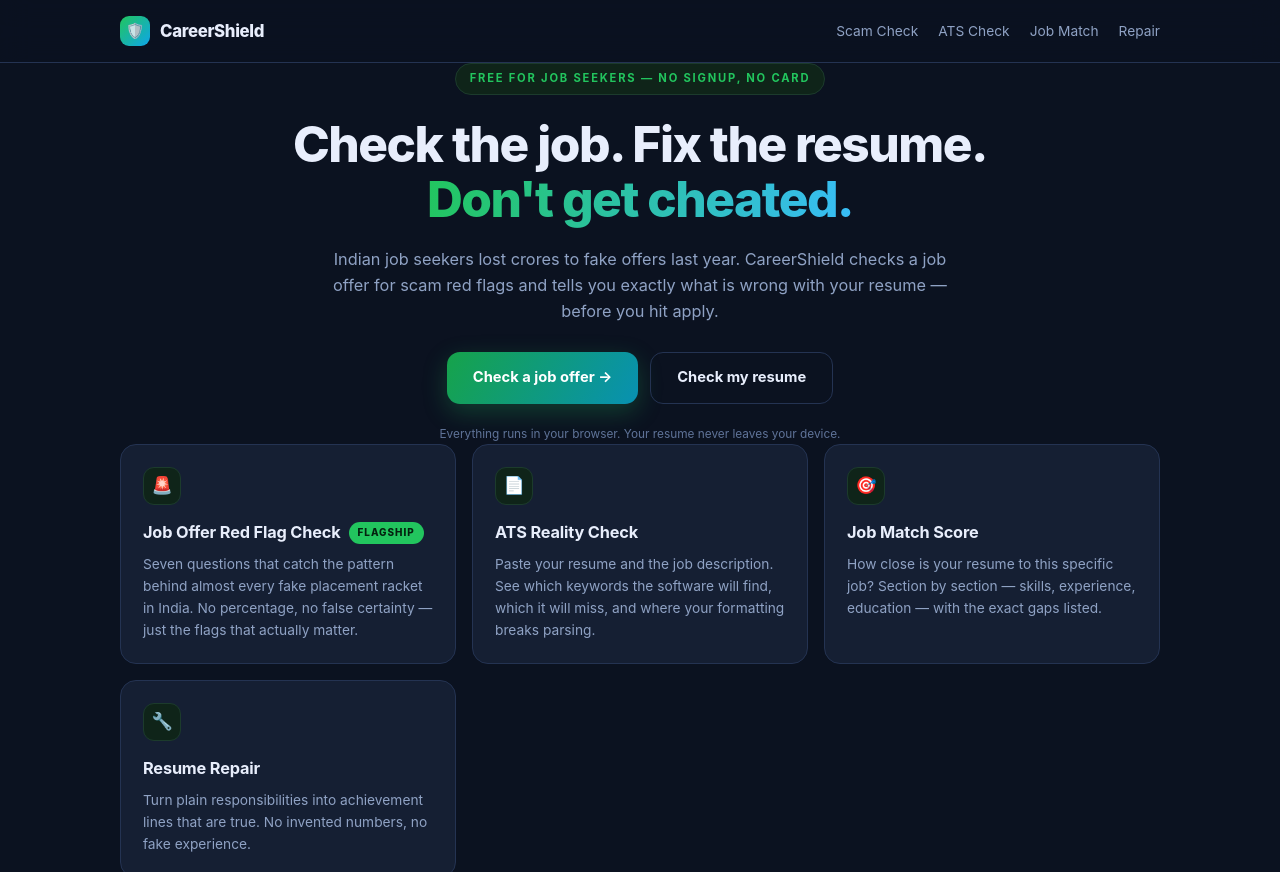
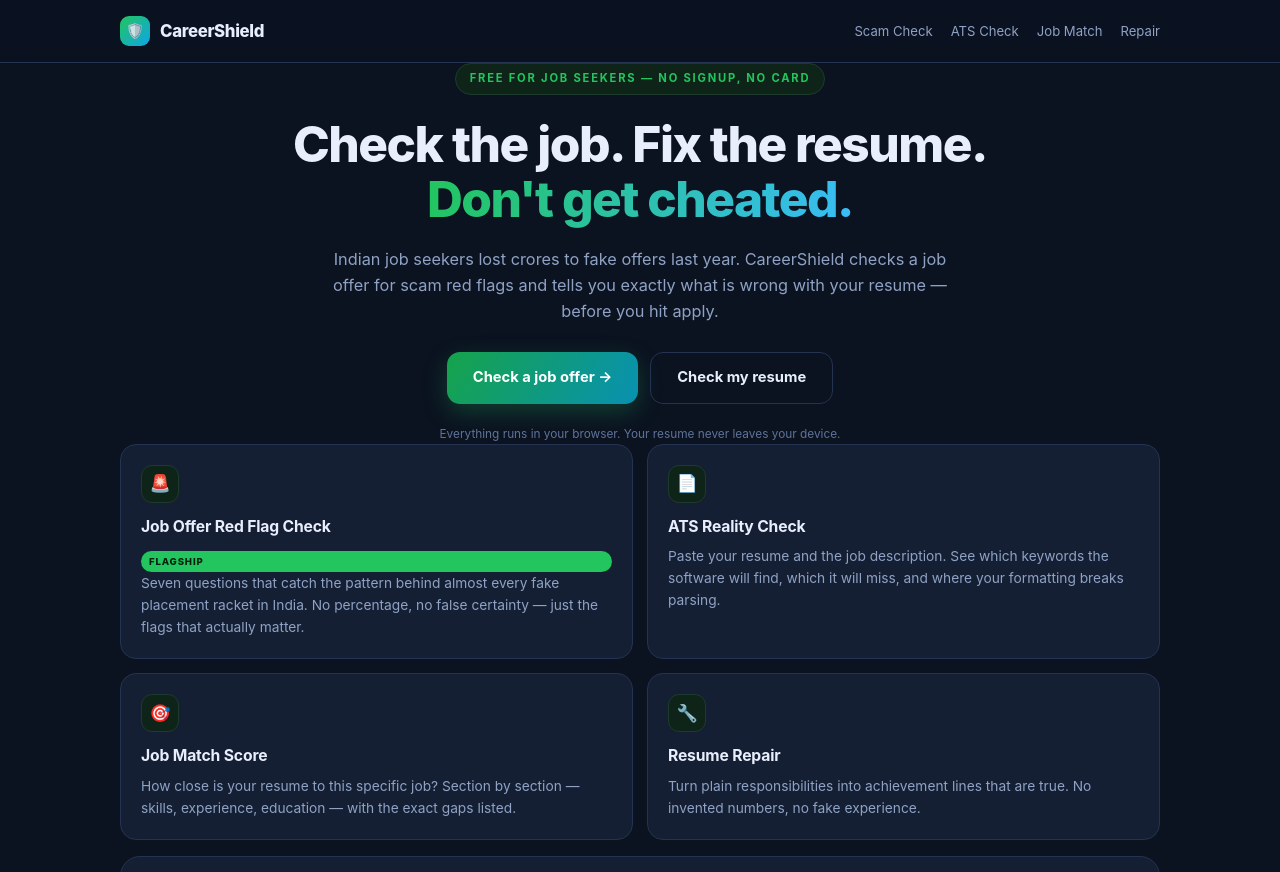
Before and after one commit to kaliadineshshitish-arch/careershield, a plain HTML site: page index.html in a window 1280 px wide. Shown: the top 872 px of the page. Drawn offline with Linux system fonts and the light colour scheme.

Commit message:
Mobile layout fixes: 2x2 equal-height tool cards, tighter nav, flagship badge on its own line, smaller hero spacing

```diff
--- a/index.html
+++ b/index.html
@@ -27,12 +27,13 @@ nav{position:sticky;top:0;z-index:50;background:rgba(11,18,32,.88);backdrop-filt
 nav .wrap{display:flex;align-items:center;justify-content:space-between;height:62px}
 .brand{display:flex;align-items:center;gap:10px;font-weight:800;font-size:1.05rem;letter-spacing:-.02em}
 .brand .dot{width:30px;height:30px;border-radius:9px;background:linear-gradient(135deg,var(--green),#0ea5e9);display:grid;place-items:center;font-size:15px}
-.navlinks{display:flex;gap:20px;font-size:.86rem;color:var(--muted)}
-.navlinks a{text-decoration:none}
+.navlinks{display:flex;gap:18px;font-size:.82rem;color:var(--muted);white-space:nowrap}
+.navlinks a{text-decoration:none;padding:4px 0}
 .navlinks a:hover{color:var(--ink)}
-@media(max-width:700px){.navlinks{display:none}}
+@media(max-width:820px){.navlinks{display:none}}
 /* hero */
-header{padding:64px 0 40px;text-align:center}
+header{padding:48px 0 32px;text-align:center}
+@media(max-width:600px){header{padding:36px 0 26px}section{padding:22px 0}.tool{padding:18px}}
 .eyebrow{display:inline-block;font-size:.7rem;letter-spacing:.16em;text-transform:uppercase;color:var(--green);border:1px solid #1c3b2c;background:#0f2419;padding:6px 14px;border-radius:999px;margin-bottom:22px;font-weight:700}
 h1{font-size:clamp(1.9rem,5vw,3.1rem);line-height:1.12;letter-spacing:-.03em;margin-bottom:18px;font-weight:800}
 h1 .grad{background:linear-gradient(100deg,var(--green),#38bdf8);-webkit-background-clip:text;background-clip:text;color:transparent}
@@ -45,14 +46,16 @@ h1 .grad{background:linear-gradient(100deg,var(--green),#38bdf8);-webkit-backgro
 .btn-sm{padding:9px 16px;font-size:.8rem;border-radius:10px}
 /* cards */
 section{padding:34px 0}
-.grid{display:grid;gap:16px}
-.grid-2{grid-template-columns:repeat(auto-fit,minmax(280px,1fr))}
+.grid{display:grid;gap:14px;align-items:stretch}
+.grid-2{grid-template-columns:repeat(2,minmax(0,1fr))}
+@media(max-width:760px){.grid-2{grid-template-columns:1fr}}
 .grid-3{grid-template-columns:repeat(auto-fit,minmax(240px,1fr))}
-.card{background:var(--card);border:1px solid var(--line);border-radius:var(--radius);padding:22px}
-.card h3{font-size:1.02rem;margin-bottom:8px;letter-spacing:-.01em}
+.card{background:var(--card);border:1px solid var(--line);border-radius:var(--radius);padding:20px;display:flex;flex-direction:column;height:100%}
+.card h3{font-size:.98rem;margin-bottom:8px;letter-spacing:-.01em;line-height:1.3}
+.card p{flex:1}
 .card p{color:var(--muted);font-size:.86rem}
 .card .ico{width:38px;height:38px;border-radius:11px;background:#0f2419;border:1px solid #1c3b2c;display:grid;place-items:center;font-size:17px;margin-bottom:14px}
-.badge{display:inline-block;font-size:.62rem;letter-spacing:.1em;text-transform:uppercase;font-weight:800;padding:3px 9px;border-radius:999px;margin-left:8px;vertical-align:middle}
+.badge{display:inline-block;font-size:.6rem;letter-spacing:.09em;text-transform:uppercase;font-weight:800;padding:3px 8px;border-radius:999px;margin:6px 0 0;vertical-align:middle;white-space:nowrap}
 .badge-hero{background:var(--green);color:#04210f}
 /* tool shell */
 .tool{background:var(--card);border:1px solid var(--line);border-radius:20px;padding:26px;margin-top:16px}
@@ -115,7 +118,7 @@ footer .wrap{display:flex;justify-content:space-between;gap:16px;flex-wrap:wrap}
 
 <section class="wrap">
   <div class="grid grid-2">
-    <div class="card"><div class="ico">🚨</div><h3>Job Offer Red Flag Check<span class="badge badge-hero">Flagship</span></h3><p>Seven questions that catch the pattern behind almost every fake placement racket in India. No percentage, no false certainty — just the flags that actually matter.</p></div>
+    <div class="card"><div class="ico">🚨</div><h3>Job Offer Red Flag Check</h3><span class="badge badge-hero">Flagship</span><p>Seven questions that catch the pattern behind almost every fake placement racket in India. No percentage, no false certainty — just the flags that actually matter.</p></div>
     <div class="card"><div class="ico">📄</div><h3>ATS Reality Check</h3><p>Paste your resume and the job description. See which keywords the software will find, which it will miss, and where your formatting breaks parsing.</p></div>
     <div class="card"><div class="ico">🎯</div><h3>Job Match Score</h3><p>How close is your resume to this specific job? Section by section — skills, experience, education — with the exact gaps listed.</p></div>
     <div class="card"><div class="ico">🔧</div><h3>Resume Repair</h3><p>Turn plain responsibilities into achievement lines that are true. No invented numbers, no fake experience.</p></div>
```
